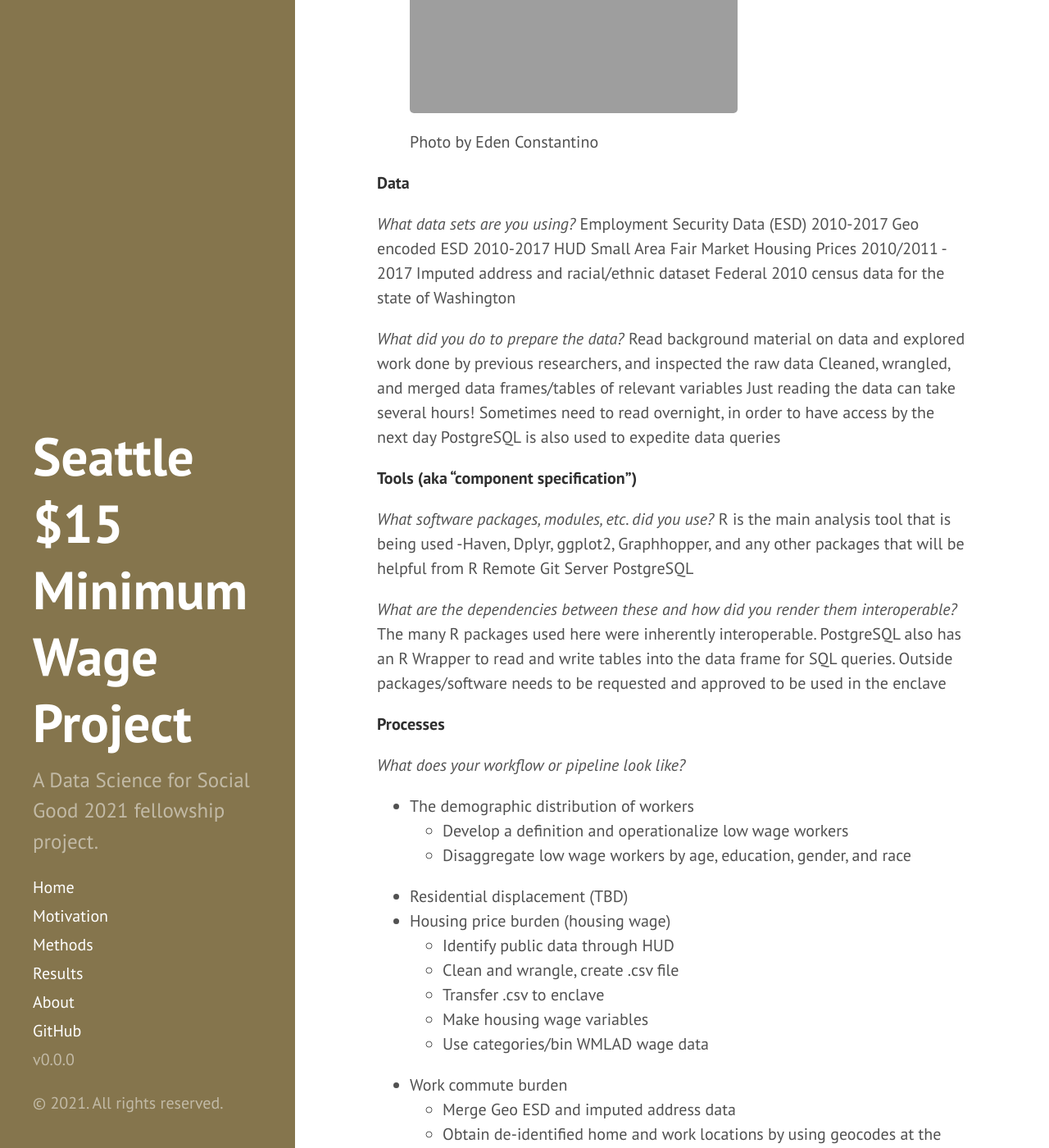
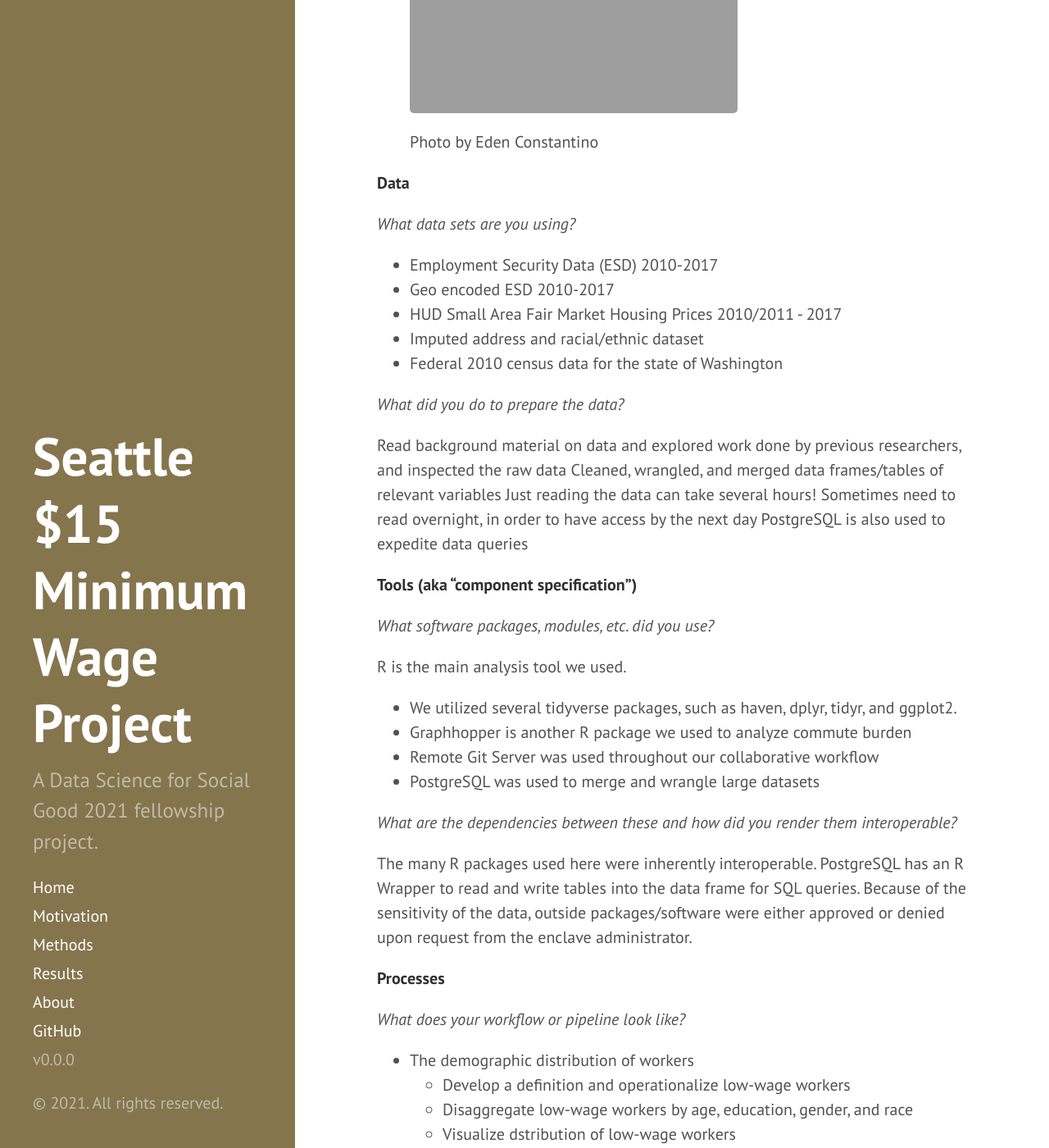
Before and after one commit to uwescience/MinWA, a Jekyll site: the page built from methods.md, in a window 1280 px wide and 1400 px high, scrolled down 312 px. Shown: the whole window at 82% size. Built offline with Jekyll 4.4.1, drawn with Linux system fonts in a browser that asks for light colours; some of the changed text lies outside the part shown.

Commit message:
made edits to the methods section throughout

```diff
--- a/methods.md
+++ b/methods.md
@@ -10,13 +10,15 @@ title: Methods
 **Data**
 
 *What data sets are you using?*
-Employment Security Data (ESD)  2010-2017
-Geo encoded ESD 2010-2017
-HUD Small Area Fair Market Housing Prices 2010/2011 - 2017
-Imputed address and racial/ethnic dataset
-Federal 2010 census data for the state of Washington
+
+- Employment Security Data (ESD)  2010-2017
+- Geo encoded ESD 2010-2017
+- HUD Small Area Fair Market Housing Prices 2010/2011 - 2017
+- Imputed address and racial/ethnic dataset
+- Federal 2010 census data for the state of Washington
 
 *What did you do to prepare the data?*
+
 Read background material on data and explored work done by previous researchers, and inspected the raw data
 Cleaned, wrangled, and merged data frames/tables of relevant variables
 Just reading the data can take several hours!
@@ -27,21 +29,24 @@ PostgreSQL is also used to expedite data queries
 **Tools (aka “component specification”)**
 
 *What software packages, modules, etc. did you use?*
-R is the main analysis tool that is being used
--Haven, Dplyr, ggplot2, Graphhopper, and any other packages that will be helpful from R
-Remote Git Server
-PostgreSQL
+
+R is the main analysis tool we used.
+- We utilized several tidyverse packages, such as haven, dplyr, tidyr, and ggplot2.
+- Graphhopper is another R package we used to analyze commute burden
+- Remote Git Server was used throughout our collaborative workflow
+- PostgreSQL was used to merge and wrangle large datasets
 
 *What are the dependencies between these and how did you render them interoperable?*
-The many R packages used here were inherently interoperable. PostgreSQL also has an R Wrapper to read and write tables into the data frame for SQL queries.
-Outside packages/software needs to be requested and approved to be used in the enclave
+
+The many R packages used here were inherently interoperable. PostgreSQL has an R Wrapper to read and write tables into the data frame for SQL queries. Because of the sensitivity of the data, outside packages/software were either approved or denied upon request from the enclave administrator.
 
 **Processes**
 
 *What does your workflow or pipeline look like?*
 - The demographic distribution of workers
-  - Develop a definition and operationalize low wage workers
-  - Disaggregate low wage workers by age, education, gender, and race
+  - Develop a definition and operationalize low-wage workers
+  - Disaggregate low-wage workers by age, education, gender, and race
+  - Visualize dstribution of low-wage workers
 - Residential displacement (TBD)
 - Housing price burden (housing wage)
   - Identify public data through HUD
@@ -71,7 +76,7 @@ Descriptive analyses allow us to describe and summarize the distribution of low-
 Overall, this project utilized exploratory data analysis
 
   - The demographic distribution of workers, (WHO?)
-      - Look at the distribution of low wage workers by race, gender, and age across the Puget Sound
+      - Look at the distribution of low-wage workers by race, gender, and age across the Puget Sound
 
   - residential displacement, (WHAT?)
     - Aggregate measures:
```
